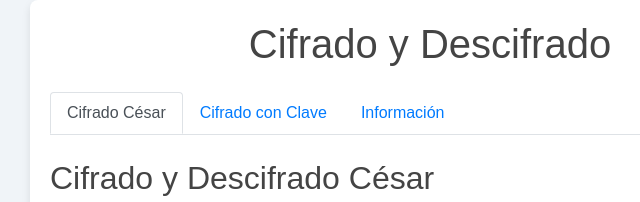
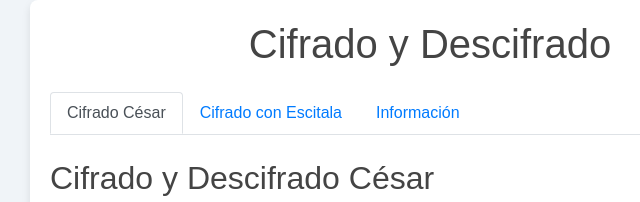
Before and after one commit to TrinidadFrancisco01/TrinidadFrancisco01.github.io, a plain HTML site: page index.html in a window 1280 px wide. Shown: the top 202 px of the page, 210-850 px from the left. Drawn offline with nearby package versions, Linux system fonts and the light colour scheme.

Commit message:
Update index.html

```diff
--- a/index.html
+++ b/index.html
@@ -102,7 +102,7 @@
             </li>
             <li class="nav-item">
                 <a class="nav-link" id="clave-tab" data-toggle="tab" href="#clave" role="tab" aria-controls="clave"
-                    aria-selected="false">Cifrado con Clave</a>
+                    aria-selected="false">Cifrado con Escitala</a>
             </li>
             <li class="nav-item"></li>
                 <a class="nav-link" id="info-tab" data-toggle="tab" href="#info" role="tab" aria-controls="info"
@@ -165,7 +165,7 @@
 
             <!-- Tab Cifrado con Clave -->
             <div class="tab-pane fade" id="clave" role="tabpanel" aria-labelledby="clave-tab">
-                <h2 class="mt-4">Cifrado y Descifrado con Clave</h2>
+                <h2 class="mt-4">Cifrado y Descifrado con Escitala</h2>
 
                 <form id="cipherForm">
                     <div class="form-group">
```
